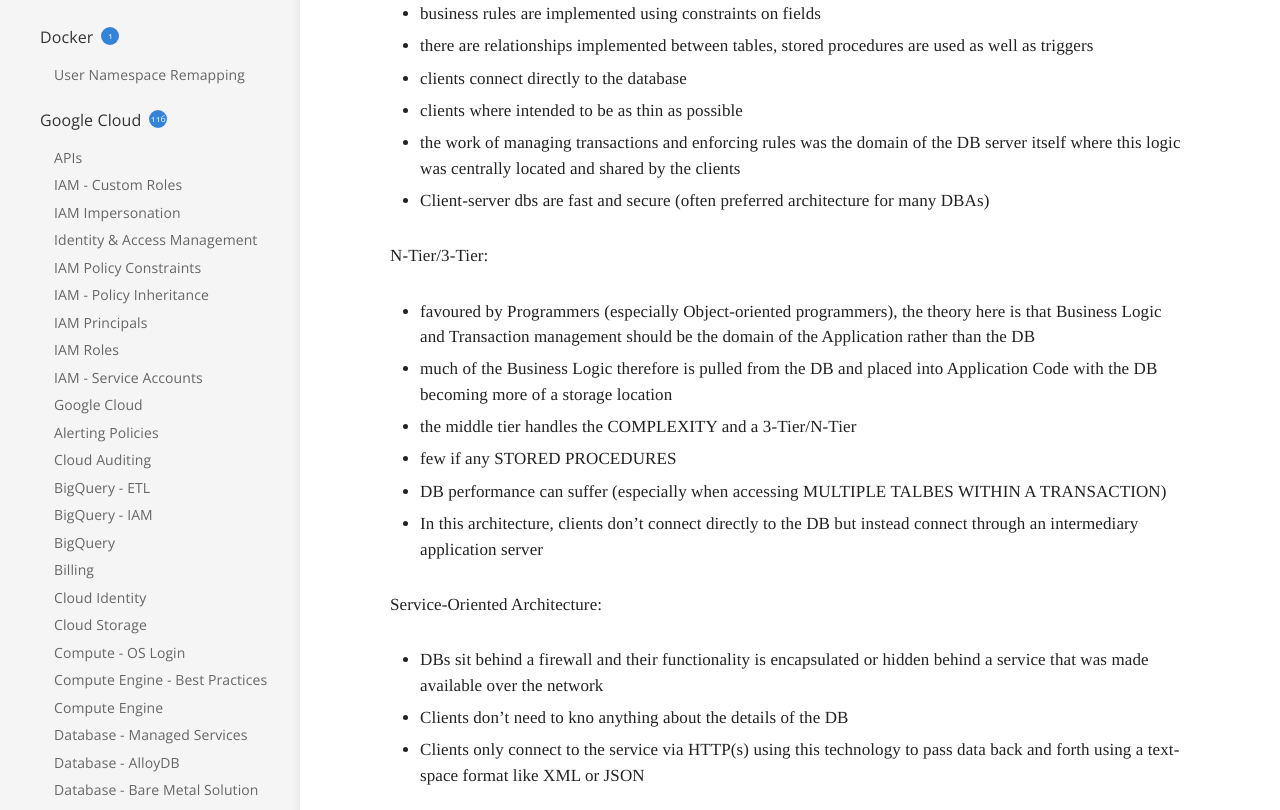
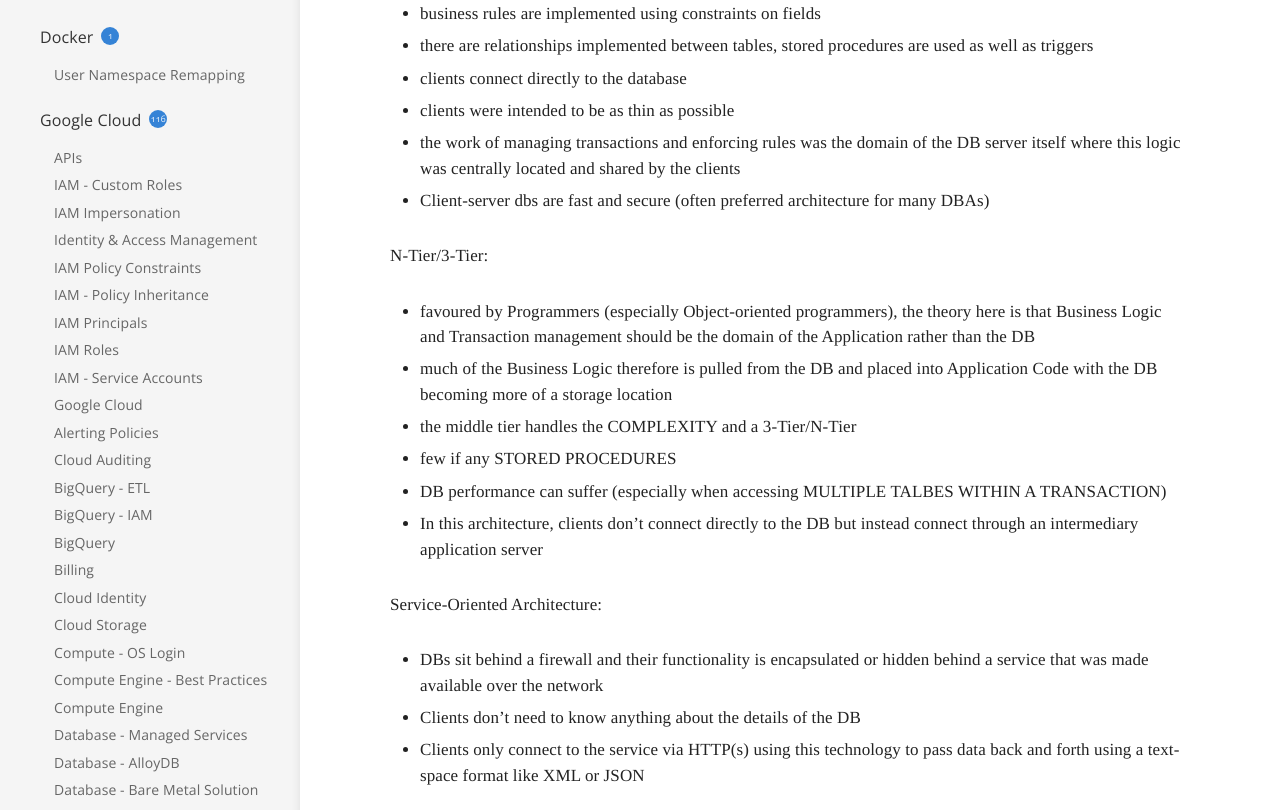
Before and after one commit to TABurrows/taburrows.github.io, a Jekyll site: the page built from _docs/google-cloud/database-migration.md, in a window 1280 px wide and 1400 px high, scrolled down 856 px. Shown: the part 159-969 px from the top of the window. Built offline with Jekyll 4.4.1, drawn with Linux system fonts in a browser that asks for light colours.

Commit message:
Update DB Migration

```diff
--- a/_docs/google-cloud/database-migration.md
+++ b/_docs/google-cloud/database-migration.md
@@ -42,7 +42,7 @@ Client-Server:
 - business rules are implemented using constraints on fields
 - there are relationships implemented between tables, stored procedures are used as well as triggers
 - clients connect directly to the database
-- clients where intended to be as thin as possible
+- clients were intended to be as thin as possible
 - the work of managing transactions and enforcing rules was the domain of the DB server itself where this logic was centrally located and shared by the clients
 - Client-server dbs are fast and secure (often preferred architecture for many DBAs)
 
@@ -56,7 +56,7 @@ N-Tier/3-Tier:
 
 Service-Oriented Architecture:
 - DBs sit behind a firewall and their functionality is encapsulated or hidden behind a service that was made available over the network
-- Clients don't need to kno anything about the details of the DB
+- Clients don't need to know anything about the details of the DB
 - Clients only connect to the service via HTTP(s) using this technology to pass data back and forth using a text-space format like XML or JSON
 
 
```
